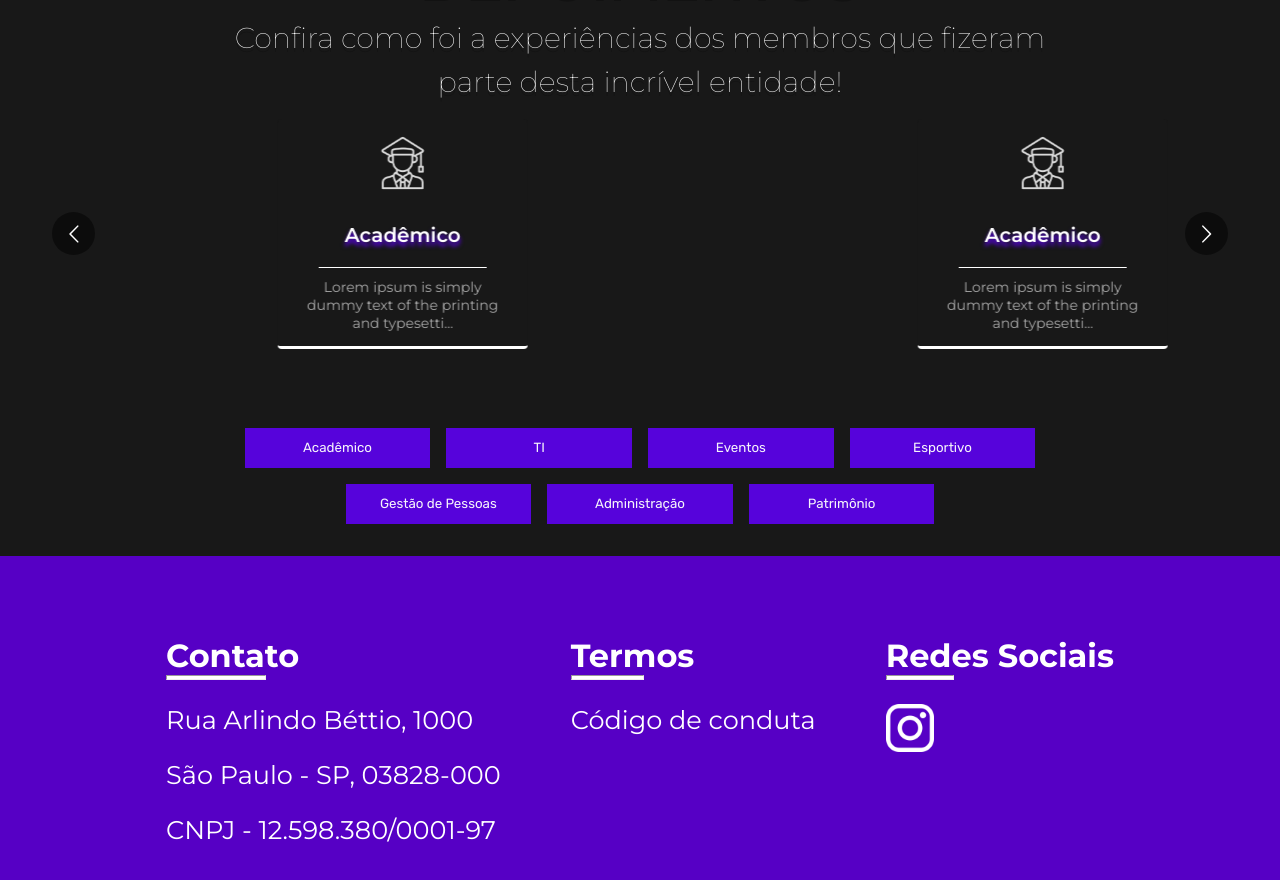
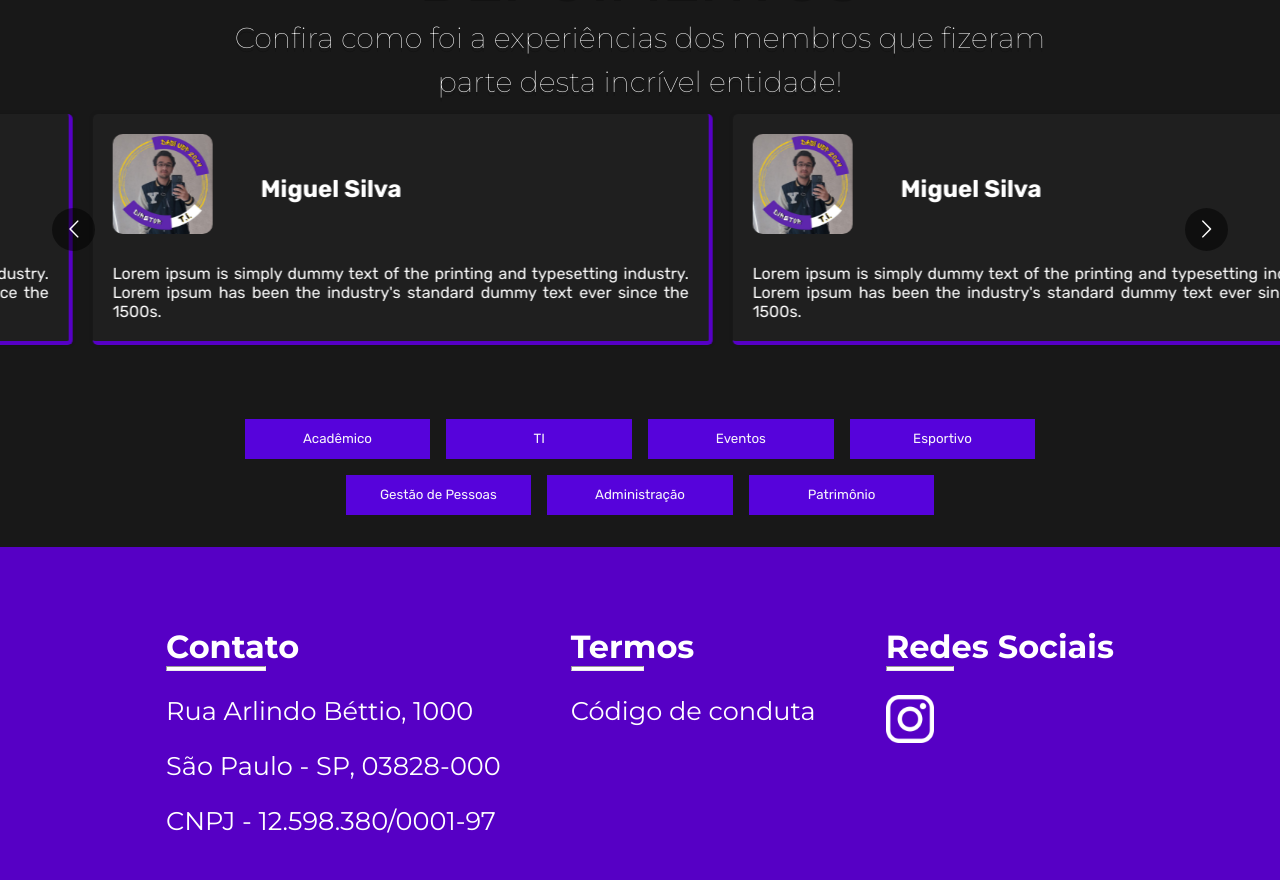
Before and after one commit to DiretorTI-DASIUSP/SiteDasi, a Next.js app: page / in a window 1280 px wide. Shown: the part 2730-3610 px from the top of the page. Built offline with nearby package versions, Linux system fonts and the light colour scheme.

Commit message:
card-depoimento-add

```diff
--- /dev/null
+++ b/src/components/DepoimentoCard.jsx
@@ -0,0 +1,54 @@
+import React from "react";
+import styled from "styled-components";
+
+export default function DepoimentoCard({ nome, foto, depoimento }) {
+  return (
+    <Container>
+      <div className="img-texto">
+        <img src={foto} alt={nome} />
+        <h3>{nome}</h3>
+      </div>
+      <p>{depoimento}</p>
+    </Container>
+  );
+}
+
+const Container = styled.section`
+  background-color: #1f1f1f;
+  border-right: 4px solid #5600c5;
+  border-bottom: 4px solid #5600c5;
+  border-radius: 5px;
+  padding: 20px;
+  margin: 10px;
+  box-shadow: 0 0 5px rgba(0, 0, 0, 0.1);
+
+  .img-texto {
+    display: flex;
+    align-items: center;
+    justify-content: flex-start !important;
+    gap: 3rem;
+    margin-bottom: 20px;
+  }
+
+  img {
+    width: 100px;
+    height: 100px;
+    border-radius: 10%;
+    margin-bottom: 10px;
+  }
+
+  h3 {
+    margin: 0;
+    font-size: 1.5em;
+    color: white;
+    font-family: "Rubik", sans-serif;
+  }
+
+  p {
+    margin: 0;
+    font-size: 1em;
+    color: white;
+    font-family: "Rubik", sans-serif;
+    text-align: justify;
+  }
+`;
--- a/src/components/SecaoDepoimentos.jsx
+++ b/src/components/SecaoDepoimentos.jsx
@@ -3,6 +3,7 @@ import styled from "styled-components";
 import Carousel from "react-multi-carousel";
 import "react-multi-carousel/lib/styles.css";
 import CardSetores from "./CardSetores";
+import DepoimentoCard from "./DepoimentoCard";
 export default function SecaoDepoimentos() {
   const responsive = {
     superLargeDesktop: {
@@ -49,24 +50,24 @@ export default function SecaoDepoimentos() {
         infinite={true}
       >
         <div>
-          <CardSetores
-            foto="/images/academico.png"
-            titulo="Acadêmico"
-            texto="Lorem ipsum is simply dummy text of the printing and typesetti..."
+          <DepoimentoCard
+            nome="Miguel Silva"
+            foto="/images/membros/ti/miguel.jpg"
+            depoimento="Lorem ipsum is simply dummy text of the printing and typesetting industry. Lorem ipsum has been the industry's standard dummy text ever since the 1500s."
           />
         </div>
         <div>
-          <CardSetores
-            foto="/images/academico.png"
-            titulo="Acadêmico"
-            texto="Lorem ipsum is simply dummy text of the printing and typesetti..."
+          <DepoimentoCard
+            nome="Miguel Silva"
+            foto="/images/membros/ti/miguel.jpg"
+            depoimento="Lorem ipsum is simply dummy text of the printing and typesetting industry. Lorem ipsum has been the industry's standard dummy text ever since the 1500s."
           />
         </div>
         <div>
-          <CardSetores
-            foto="/images/academico.png"
-            titulo="Acadêmico"
-            texto="Lorem ipsum is simply dummy text of the printing and typesetti..."
+          <DepoimentoCard
+            nome="Miguel Silva"
+            foto="/images/membros/ti/miguel.jpg"
+            depoimento="Lorem ipsum is simply dummy text of the printing and typesetting industry. Lorem ipsum has been the industry's standard dummy text ever since the 1500s."
           />
         </div>
       </Carousel>
```
Also changed, not shown: public/images/membros/ti/miguel.jpg (added).
